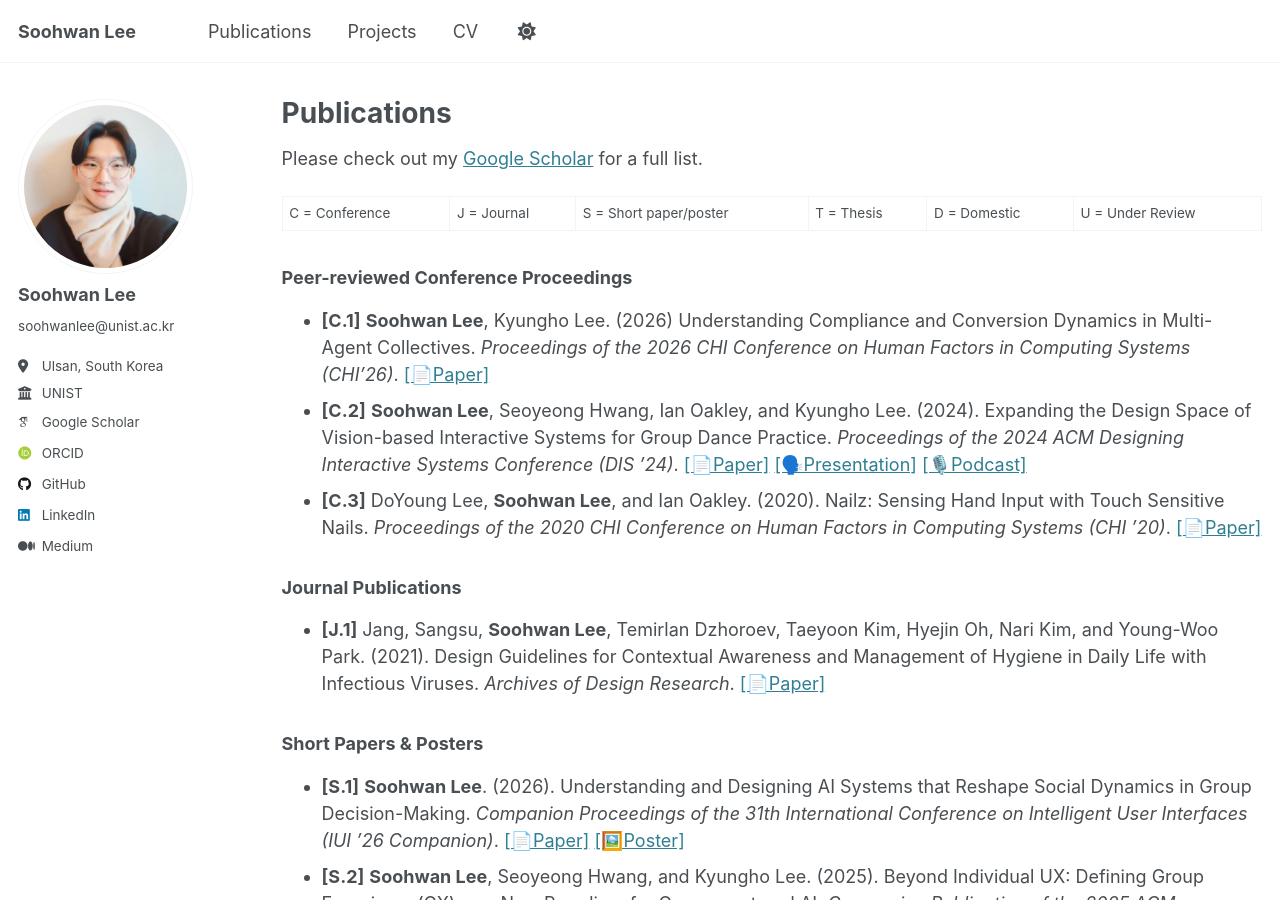
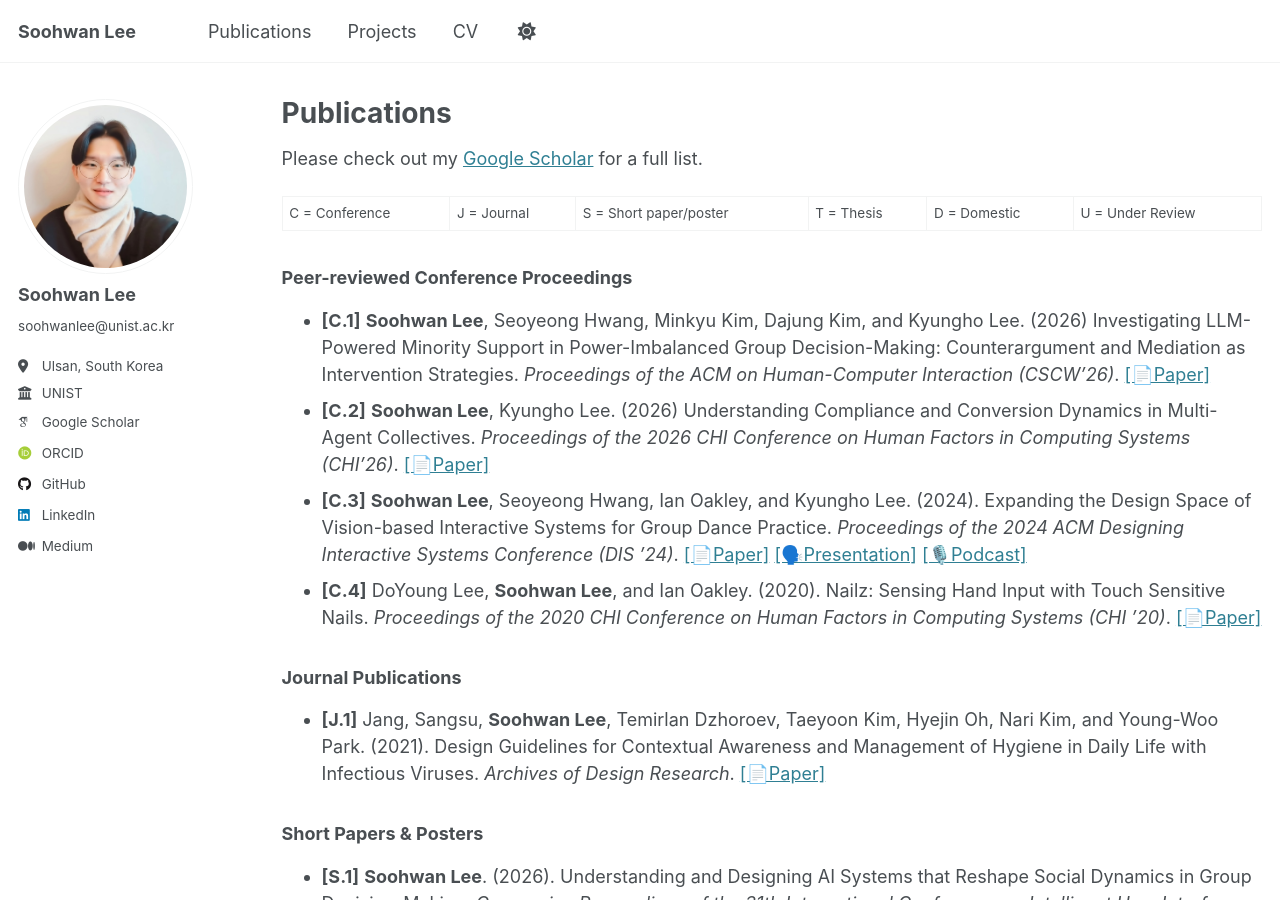
Before and after one commit to Soohwan-Lee/soohwan-lee.github.io, a Jekyll site: the page built from _pages/publications.md, in a window 1280 px wide and 900 px high. Built offline with Jekyll 4.4.1, drawn with Linux system fonts in a browser that asks for light colours; some web fonts are replaced.

Commit message:
publication update

```diff
--- a/_pages/publications.md
+++ b/_pages/publications.md
@@ -11,11 +11,13 @@ C = Conference | J = Journal | S = Short paper/poster | T = Thesis | D = Domesti
 
 
 ### Peer-reviewed Conference Proceedings
-- **[C.1]** **Soohwan Lee**, Kyungho Lee. (2026) Understanding Compliance and Conversion Dynamics in Multi-Agent Collectives. *Proceedings of the 2026 CHI Conference on Human Factors in Computing Systems (CHI’26)*.
+- **[C.1]** **Soohwan Lee**, Seoyeong Hwang, Minkyu Kim, Dajung Kim, and Kyungho Lee. (2026) Investigating LLM-Powered Minority Support in Power-Imbalanced Group Decision-Making: Counterargument and Mediation as Intervention Strategies. *Proceedings of the ACM on Human-Computer Interaction (CSCW’26)*.
+[[📄Paper]]()
+- **[C.2]** **Soohwan Lee**, Kyungho Lee. (2026) Understanding Compliance and Conversion Dynamics in Multi-Agent Collectives. *Proceedings of the 2026 CHI Conference on Human Factors in Computing Systems (CHI’26)*.
 [[📄Paper]](https://doi.org/10.1145/3772318.3790385)
-- **[C.2]** **Soohwan Lee**, Seoyeong Hwang, Ian Oakley, and Kyungho Lee. (2024). Expanding the Design Space of Vision-based Interactive Systems for Group Dance Practice. *Proceedings of the 2024 ACM Designing Interactive Systems Conference (DIS ’24)*.
+- **[C.3]** **Soohwan Lee**, Seoyeong Hwang, Ian Oakley, and Kyungho Lee. (2024). Expanding the Design Space of Vision-based Interactive Systems for Group Dance Practice. *Proceedings of the 2024 ACM Designing Interactive Systems Conference (DIS ’24)*.
 [[📄Paper]](https://doi.org/10.1145/3643834.3661568) [[🗣️Presentation]](https://www.youtube.com/watch?v=QkQS_QiRz9o&t=5s) [[🎙️Podcast]](https://www.youtube.com/watch?v=zVwT_CGxQII&t=71s)
-- **[C.3]** DoYoung Lee, **Soohwan Lee**, and Ian Oakley. (2020). Nailz: Sensing Hand Input with Touch Sensitive Nails. *Proceedings of the 2020 CHI Conference on Human Factors in Computing Systems (CHI ’20)*.
+- **[C.4]** DoYoung Lee, **Soohwan Lee**, and Ian Oakley. (2020). Nailz: Sensing Hand Input with Touch Sensitive Nails. *Proceedings of the 2020 CHI Conference on Human Factors in Computing Systems (CHI ’20)*.
 [[📄Paper]](https://doi.org/10.1145/3313831.3376778)
 
 ### Journal Publications
```
